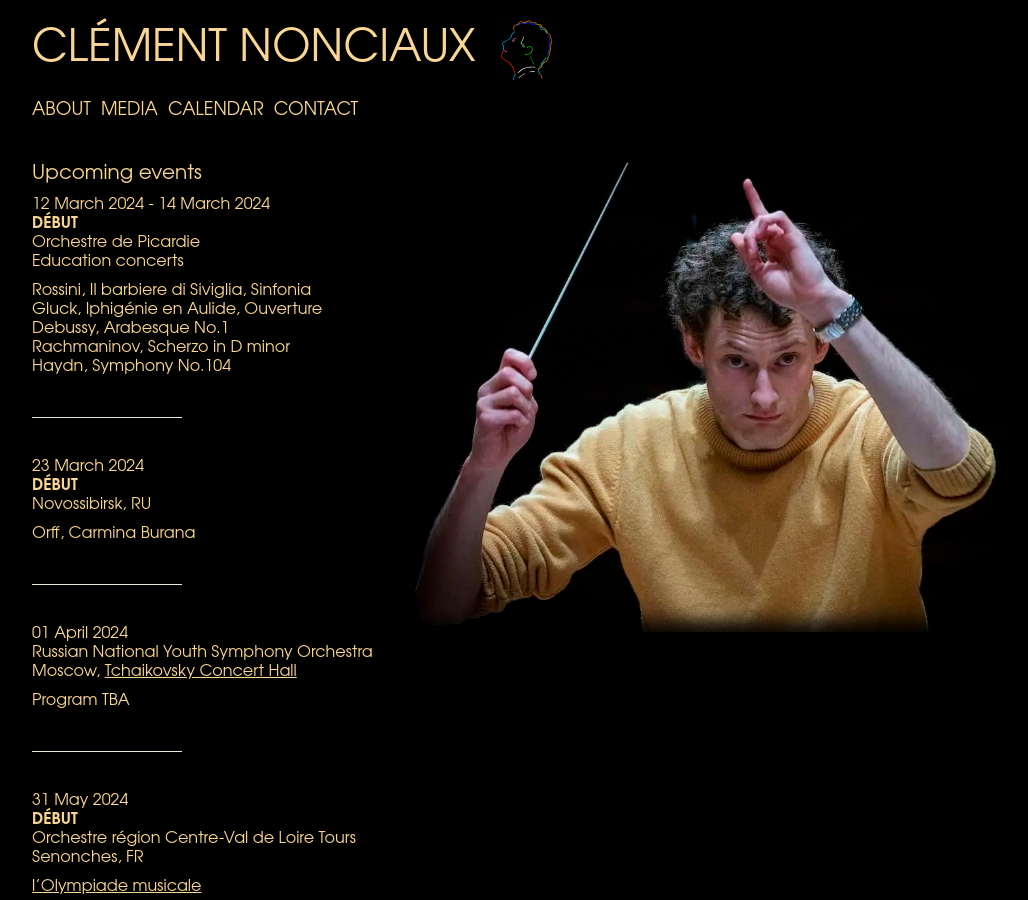
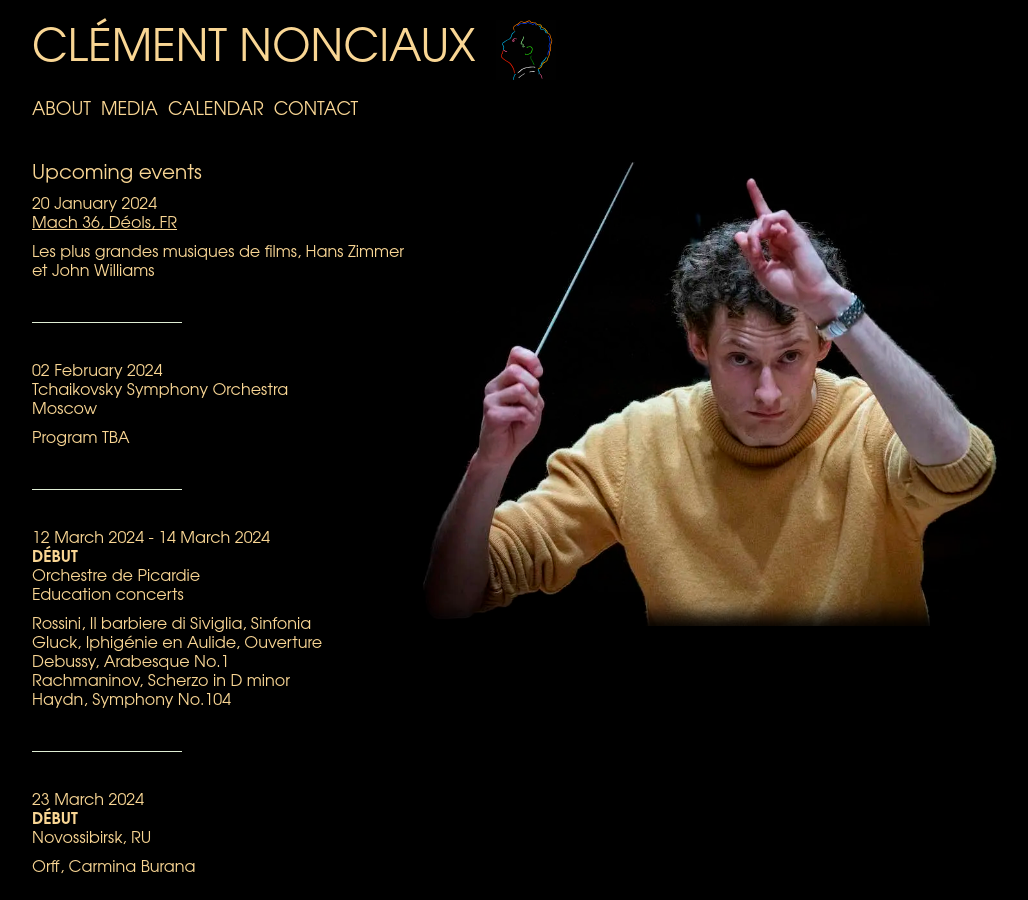
Before and after one commit to martincadoux/clementnonciaux.com, a Jekyll site: the page built from _pages/calendar.html, in a window 1280 px wide and 900 px high. Shown: the whole window, without its empty margins (108-1136 px from the left). Built offline with Jekyll 4.4.1, drawn with Linux system fonts in a browser that asks for light colours.

Commit message:
Update events.yml

```diff
--- a/_data/events.yml
+++ b/_data/events.yml
@@ -55,6 +55,19 @@
    Novossibirsk, RU
   program: |-
     Orff, Carmina Burana
+
+- date: [2024-02-02]
+  location: |-
+    Tchaikovsky Symphony Orchestra
+    Moscow
+  program: |-
+    Program TBA
+
+- date: [2024-01-20]
+  location: |-
+    [Mach 36, Déols, FR](https://www.mach36.fr/evenement/les-plus-grandes-musiques-de-films/)
+  program: |-
+    Les plus grandes musiques de films, Hans Zimmer et John Williams
 
 - date: [2023-12-19]
   location: |-
```
